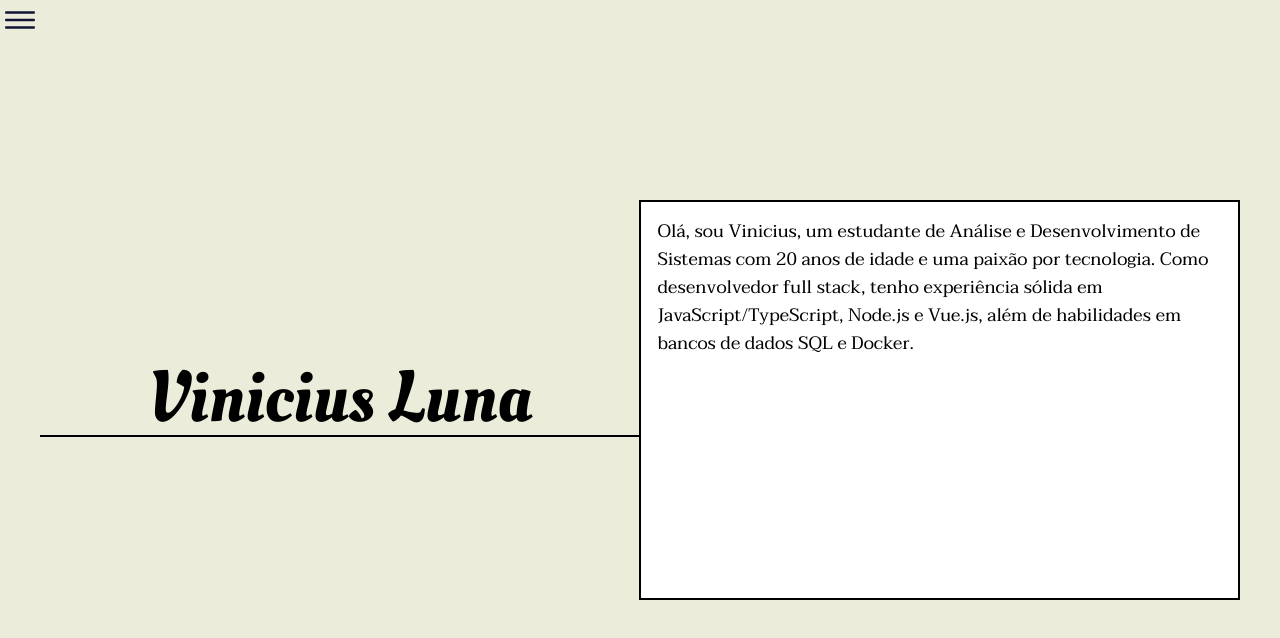
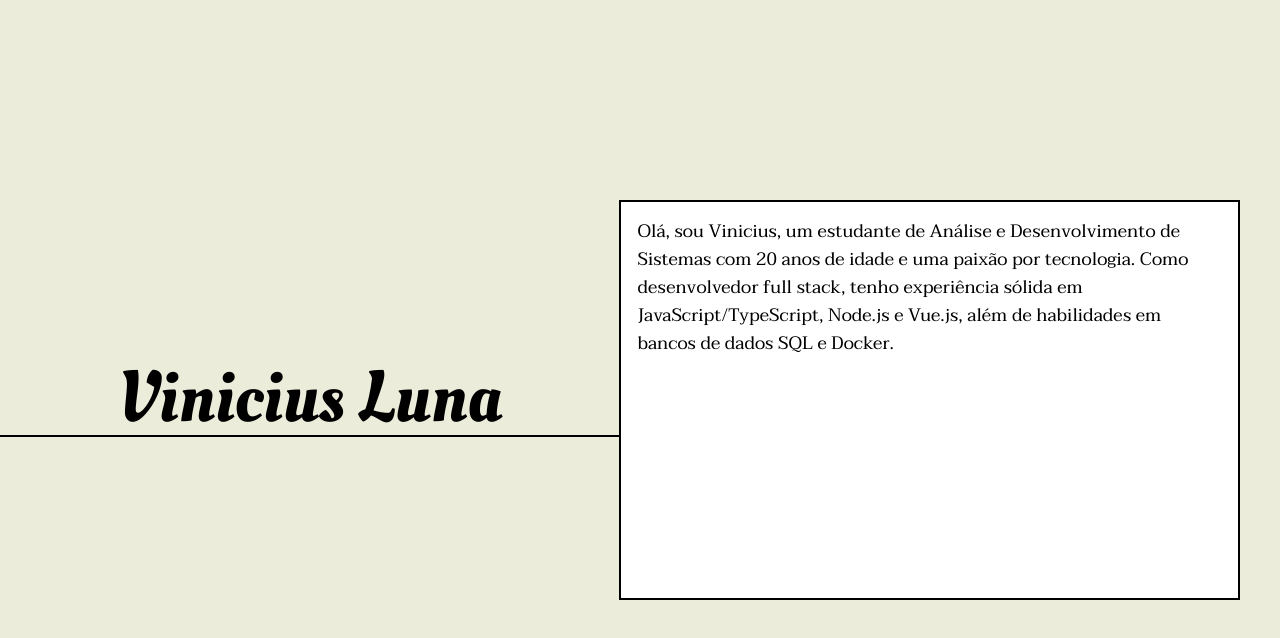
Before and after one commit to dev-vinii/portfolio, a React (Vite) app: page / in a window 1280 px wide. Shown: the top 638 px of the page. Built offline with nearby package versions, Linux system fonts and the light colour scheme.

Commit message:
feat: reponsive layout

```diff
--- a/src/components/Sidebar/Sidebar.tsx
+++ b/src/components/Sidebar/Sidebar.tsx
@@ -31,7 +31,7 @@ export default function SideBar() {
 
   return (
     <>
-      <div className="min-w-screen flex justify-end text-sidebar">
+      <div className="min-w-screen flex justify-end text-sidebar xl:hidden">
         <IoIosMenu
           className="h-10 w-10"
           onClick={() => setShowSidebar(!showSidebar)}
@@ -47,7 +47,7 @@ export default function SideBar() {
           }}
           transition={{ duration: 0.7 }}
         >
-          <div className="bg-sidebar min-h-screen w-80 max-xl:absolute max-xl:left-0 max-xl:top-0 ">
+          <div className="bg-sidebar min-h-screen w-80 max-xl:absolute max-xl:left-0 max-xl:top-0">
             <ProfileContent image={profile} name="Vinicius Luna" />
             {routes.map(
               (route, i) =>
--- a/src/pages/Profile/Profile.tsx
+++ b/src/pages/Profile/Profile.tsx
@@ -2,10 +2,10 @@ export default function Profile() {
   return (
     <>
       <div className="flex w-full h-full items-center max-sm:flex-col max-sm:justify-center">
-        <div className="flex justify-center decoration-black font-oleo text-7xl w-1/2 border-b-2 border-black max-sm:border-0 max-sm:text-4xl">
+        <div className="flex justify-center decoration-black font-oleo text-7xl w-1/2 border-b-2 border-black max-sm:border-0 max-sm:text-3xl max-sm:mb-4">
           Vinicius Luna
         </div>
-        <div className="flex justify-center border-2 border-black w-3/6 h-2/4 bg-white mr-10 p-4 font-taviraj text-lg max-sm:mr-0 max-sm:h-auto">
+        <div className="flex justify-center border-2 border-black w-3/6 h-2/4 bg-white mr-10 p-4 font-taviraj text-lg max-sm:mr-0 max-sm:h-auto max-sm:text-base">
           <div>
             <span>
               Olá, sou Vinicius, um estudante de Análise e Desenvolvimento de
```
